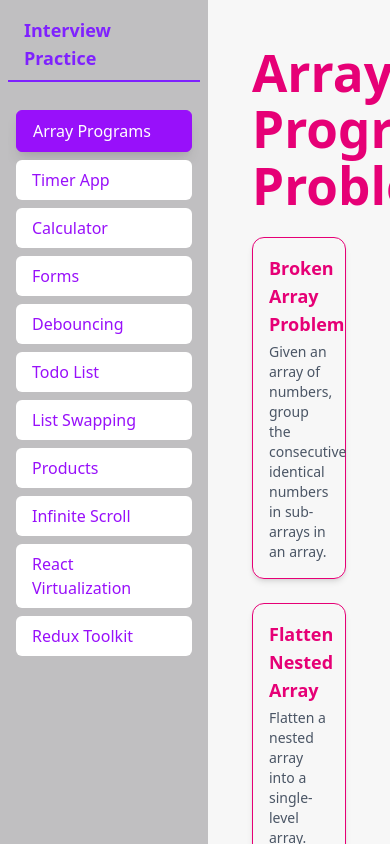
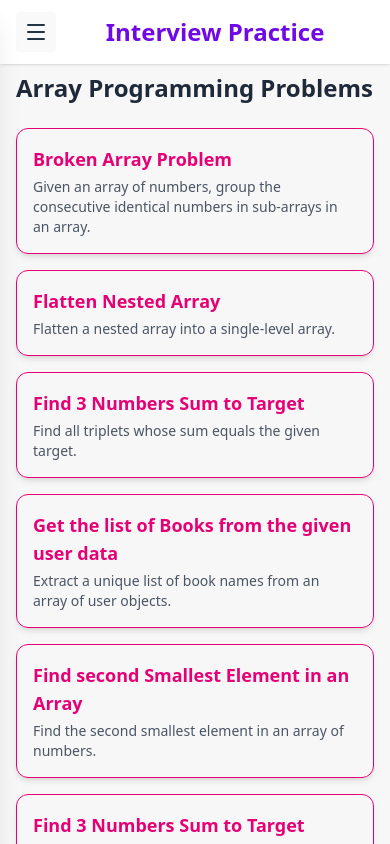
Before and after one commit to sukanta47/interview-practice, a React (Vite) app: page /array-programs in a window 390 px wide. Shown: the top 844 px of the page. Built offline with nearby package versions, Linux system fonts and the light colour scheme.

Commit message:
mobile responsiveness for menu and root layout

```diff
--- a/package.json
+++ b/package.json
@@ -12,6 +12,7 @@
     "preview": "vite preview"
   },
   "dependencies": {
+    "@headlessui/react": "^2.2.9",
     "@heroicons/react": "^2.2.0",
     "formik": "^2.4.6",
     "lucide-react": "^0.546.0",
--- a/src/components/Layout/Layout.tsx
+++ b/src/components/Layout/Layout.tsx
@@ -1,12 +1,117 @@
+// import React, { Suspense } from "react";
+// import Sidebar from "../SideBar/Sidebar";
+// import { Outlet } from "react-router-dom";
+// import { Menu, X } from "lucide-react";
+
+// const AppLayout: React.FC = () => {
+//   const [isOpen, setIsOpen] = React.useState(false);
+
+//   return (
+//     <div className="flex min-h-screen bg-[#f7f7f7]">
+//       {/* Desktop Sidebar */}
+//       <aside className="hidden md:block w-64 shadow-md bg-white dark:bg-dark-800">
+//         <Sidebar />
+//       </aside>
+
+//       {/* Mobile Header */}
+//       <div className="md:hidden fixed top-0 left-0 w-full z-40 bg-white/95 dark:bg-dark-800/95 backdrop-blur-md shadow-md flex items-center justify-between px-4 py-3">
+//         <button
+//           onClick={() => setIsOpen(!isOpen)}
+//           aria-expanded={isOpen}
+//           className="rounded-md p-2 hover:bg-gray-200 dark:hover:bg-dark-600 focus:outline-none focus:ring-2"
+//         >
+//           {isOpen ? <X className="w-6 h-6" /> : <Menu className="w-6 h-6" />}
+//         </button>
+//         <span className="font-semibold text-gray-700 dark:text-gray-200">
+//           Menu
+//         </span>
+//       </div>
+
+//       {/* Mobile Sidebar Drawer */}
+//       <aside
+//         className={`md:hidden fixed top-16 left-0 h-screen w-full bg-white dark:bg-dark-800 shadow-xl z-40 transform transition-transform duration-300 ${
+//           isOpen ? "translate-x-0" : "-translate-x-full"
+//         }`}
+//       >
+//         <Sidebar />
+//       </aside>
+
+//       {/* Content */}
+//       <main className="flex-1 mt-14 md:mt-0 p-4 md:p-8 overflow-y-auto text-pink-600">
+//         <Suspense fallback={<div>Loading...</div>}>
+//           <Outlet />
+//         </Suspense>
+//       </main>
+//     </div>
+//   );
+// };
+
+// export default AppLayout;
 import React, { Suspense } from "react";
 import Sidebar from "../SideBar/Sidebar";
 import { Outlet } from "react-router-dom";
+import { Menu, X } from "lucide-react";
 
 const AppLayout: React.FC = () => {
+  const [isOpen, setIsOpen] = React.useState(false);
+
   return (
-    <div className="flex w-full">
-      <Sidebar />
-      <main className="p-5 flex w-4/5 justify-center min-h-screen h-full w-full bg-[#f7f7f7] text-pink-600 overflow-hidden overflow-y-auto">
+    <div className="flex min-h-screen bg-[#f7f7f7] relative">
+      {/* ---------- Desktop Sidebar ---------- */}
+      <aside className="hidden md:block w-64 shrink-0">
+        <Sidebar />
+      </aside>
+
+      {/* ---------- Mobile Header ---------- */}
+      <div className="md:hidden fixed top-0 left-0 w-full z-40 bg-white/95 backdrop-blur-md shadow flex items-center justify-between px-4 py-3">
+        <button
+          onClick={() => setIsOpen(true)}
+          className="p-2 rounded hover:bg-gray-200"
+        >
+          <Menu className="w-6 h-6" />
+        </button>
+        <h2 className="block md:hidden text-2xl font-semibold text-violet-700">
+          Interview Practice
+        </h2>
+        <span className="font-semibold text-gray-700"></span>
+      </div>
+
+      {/* ---------- Overlay (block background scroll) ---------- */}
+      {isOpen && (
+        <div
+          className="fixed inset-0 bg-black/40 backdrop-blur-sm z-40 md:hidden"
+          onClick={() => setIsOpen(false)}
+        />
+      )}
+
+      {/* ---------- Mobile Sidebar Drawer ---------- */}
+      <aside
+        className={`md:hidden fixed top-0 left-0 h-screen w-64 z-50 bg-white shadow-xl transform transition-transform duration-300 ${
+          isOpen ? "translate-x-0" : "-translate-x-full"
+        }`}
+      >
+        {/* Close button inside drawer */}
+
+        <div className="flex justify-between p-3">
+          <h2 className="block md:hidden text-lg font-semibold text-violet-700 border-b">
+            Interview Practice
+          </h2>
+          <button
+            onClick={() => setIsOpen(false)}
+            className="p-2 rounded hover:bg-gray-200"
+          >
+            <X className="w-6 h-6" />
+          </button>
+        </div>
+
+        {/* Make entire sidebar scrollable */}
+        <div className="h-[calc(100vh-3.5rem)] overflow-y-auto">
+          <Sidebar />
+        </div>
+      </aside>
+
+      {/* ---------- Main Content ---------- */}
+      <main className="flex-1 mt-14 md:mt-0 p-4 md:p-8 text-pink-600 h-screen overflow-y-auto">
         <Suspense fallback={<div>Loading...</div>}>
           <Outlet />
         </Suspense>
--- a/src/components/Layout/ProblemsLayout.tsx
+++ b/src/components/Layout/ProblemsLayout.tsx
@@ -2,7 +2,6 @@ import React, { useState } from "react";
 import type { ProblemItem } from "../../global";
 import ProblemCard from "../ui/ProblemCard";
 import { useNavigate } from "react-router-dom";
-// import ProblemDetails from "../ui/ProblemDetails";
 
 interface Props {
   title: string;
@@ -12,15 +11,29 @@ interface Props {
 const ProblemsLayout: React.FC<Props> = ({ title, problems }) => {
   const [selected, setSelected] = useState<ProblemItem | null>(null);
   const navigate = useNavigate();
+
   const handleNavigate = (id: string) => {
     navigate(`/array-programs/${id}`);
   };
+
   return (
-    <div className="w-full max-w-6xl mx-auto p-6">
-      <h1 className="text-3xl font-bold mb-6">{title}</h1>
+    <div className="w-full mx-auto max-w-7xl">
+      <h1 className="text-2xl sm:text-3xl lg:text-5xl font-bold mb-6 md:mb-10 text-gray-800">
+        {title}
+      </h1>
 
       {!selected && (
-        <div className="grid grid-cols-1 sm:grid-cols-2 lg:grid-cols-3 gap-6">
+        <div
+          className="
+            grid
+            grid-cols-1
+            sm:grid-cols-2
+            md:grid-cols-2
+            lg:grid-cols-3
+            xl:grid-cols-4
+            gap-4 sm:gap-6
+          "
+        >
           {problems.map((p) => (
             <ProblemCard
               key={p.id}
--- a/src/components/SideBar/Sidebar.tsx
+++ b/src/components/SideBar/Sidebar.tsx
@@ -4,58 +4,27 @@ import type { NavItems } from "../ui/Navbar";
 
 const Sidebar = () => {
   const sideNavItems: NavItems[] = [
-    {
-      to: "array-programs",
-      title: "Array Programs",
-    },
-    {
-      to: "/timer",
-      title: "Timer App",
-    },
-    {
-      to: "/calculator",
-      title: "Calculator",
-    },
-    {
-      to: "/forms",
-      title: "Forms",
-    },
-    {
-      to: "/debouncing-throttling",
-      title: "Debouncing",
-    },
-    {
-      to: "/todo-list",
-      title: "Todo List",
-    },
-    {
-      to: "/list-swapping",
-      title: "List Swapping",
-    },
-    {
-      to: "/products",
-      title: "Products",
-    },
-    {
-      to: "/infinite-scroll",
-      title: "Infinite Scroll",
-    },
-    {
-      to: "/virtualization",
-      title: "React Virtualization",
-    },
-    {
-      to: "/redux-toolkit",
-      title: "Redux Toolkit",
-    },
+    { to: "/array-programs", title: "Array Programs" },
+    { to: "/timer", title: "Timer App" },
+    { to: "/calculator", title: "Calculator" },
+    { to: "/forms", title: "Forms" },
+    { to: "/debouncing-throttling", title: "Debouncing" },
+    { to: "/todo-list", title: "Todo List" },
+    { to: "/list-swapping", title: "List Swapping" },
+    { to: "/products", title: "Products" },
+    { to: "/infinite-scroll", title: "Infinite Scroll" },
+    { to: "/virtualization", title: "React Virtualization" },
+    { to: "/redux-toolkit", title: "Redux Toolkit" },
   ];
 
   return (
-    <div className="w-1/5 min-w-[13rem] p-2 flex flex-col gap-5 bg-[#c0bfc1] shadow-md">
-      <div className=" py-2 px-4 text-violet-600 text-lg font-semibold border-b border-b-2 border-violet-600">
+    <div className="w-full min-h-screen bg-[#c0bfc1] shadow-md">
+      <h2 className="hidden md:block text-2xl font-semibold text-violet-700 shadow-md border-b p-4 pb-2 mb-4">
         Interview Practice
-      </div>
-      <div className="h-[calc(94vh - 4rem)] p-2 overflow-y-auto">
+      </h2>
+
+      {/* Scrollable nav */}
+      <div className="h-[calc(100vh - 4rem)] overflow-y-auto p-4">
         <SideNavItems sideNavItems={sideNavItems} />
       </div>
     </div>
--- a/src/features/ArrayPrograms/ProblemDetails.tsx
+++ b/src/features/ArrayPrograms/ProblemDetails.tsx
@@ -11,14 +11,8 @@ const ProblemDetails = () => {
   const [problem, setProblem] = useState<ProblemItem | null>(null);
 
   useEffect(() => {
-    console.log({ programId, arrayProblems });
-    if (arrayProblems) {
     const prob = arrayProblems.find((p) => p.id === programId);
-      if (prob) {
-        setProblem(prob);
-      }
-      console.log({ prob, problem, programId });
-    }
+    if (prob) setProblem(prob);
   }, [programId]);
 
   if (!problem) return null;
@@ -34,45 +28,55 @@ const ProblemDetails = () => {
   };
 
   return (
-    <div className="p-6 border w-full rounded-xl shadow-inner bg-white overflow-y-auto">
+    <div className="w-full max-w-4xl mx-auto bg-white dark:bg-dark-800 p-4 sm:p-6 rounded-xl shadow-md overflow-y-auto">
       <button
         onClick={() => navigate(-1)}
-        className="text-red-500 underline mb-3"
+        className="text-red-500 hover:text-red-600 underline mb-4 text-sm font-medium"
       >
         ← Back to list
       </button>
-      {problem && (
-        <>
-          <h3 className="text-2xl font-bold mb-2">{problem.title}</h3>
-          <p className="text-gray-700">{problem.explanation}</p>
-          <div className="text-gray-600 whitespace-pre-wrap">
-            <span className="mr-2 font-semibold">Problem:</span>
-            <pre className="text-sm">{problem.problemStatement}</pre>
+      <h3 className="text-2xl sm:text-3xl md:text-4xl font-bold text-gray-900 mb-3">
+        {problem.title}
+      </h3>
+      <p className="text-gray-700 dark:text-gray-300 leading-relaxed mb-4">
+        {problem.explanation}
+      </p>
+
+      {/* Problem Statement */}
+      <div className="bg-gray-50 dark:bg-dark-700 p-4 rounded-lg mb-6">
+        <span className="font-semibold text-gray-800 dark:text-gray-200">
+          Problem Statement:
+        </span>
+        <pre className="mt-2 text-sm text-gray-700 dark:text-gray-300 whitespace-pre-wrap">
+          {problem.problemStatement}
+        </pre>
       </div>
-          {problem && (
-            <div className="my-4 flex justify-center items-center p-10">
-              {problem.component && <div>{problem.component}</div>}
+
+      {/* Render Demo Component */}
+      {problem.component && (
+        <div className="my-6 flex justify-center items-center">
+          <div className="w-full max-w-xl">{problem.component}</div>
         </div>
       )}
+
       <button
         onClick={() => setShowCode(!showCode)}
-            className="mt-4 px-4 py-2 bg-blue-600 text-white rounded-md"
+        className="px-4 py-2 bg-blue-600 hover:bg-blue-700 transition text-white rounded-md mt-2"
       >
         {showCode ? "Hide Code" : "Show Code"}
       </button>
-        </>
-      )}
-      {/* show code block */}
+
+      {/* Code Block */}
       {showCode && (
         <div className="mt-4 relative">
-          {/* Copy to Clipboard Button */}
           <button
             onClick={handleCopy}
-            className="px-3 py-1 bg-gray-700 text-white text-sm rounded-md absolute top-2 right-2"
+            className="px-3 py-1 bg-gray-800 hover:bg-gray-700 text-white text-xs rounded absolute top-2 right-2"
           >
             {copied ? "Copied ✔" : "Copy Code"}
           </button>
-          <pre className="mt-2 p-4 bg-gray-900 text-green-300 rounded-lg overflow-x-auto text-sm">
+
+          <pre className="mt-2 p-4 bg-gray-900 text-green-300 rounded-lg overflow-x-auto text-sm leading-relaxed">
             {problem.code}
           </pre>
         </div>
--- a/src/index.css
+++ b/src/index.css
@@ -24,10 +24,6 @@ body {
   min-height: 100vh;
 }
 
-h1 {
-  font-size: 3.2em;
-  line-height: 1.1;
-}
 nav button {
   border: none;
 }
```
Also changed, not shown: src/components/MobileMenu/MobileMenu.tsx (added, +55 -0 lines), 2 other files (tests, documents, lock files or other folders). Lines whose indentation alone changed are shown as unchanged.
